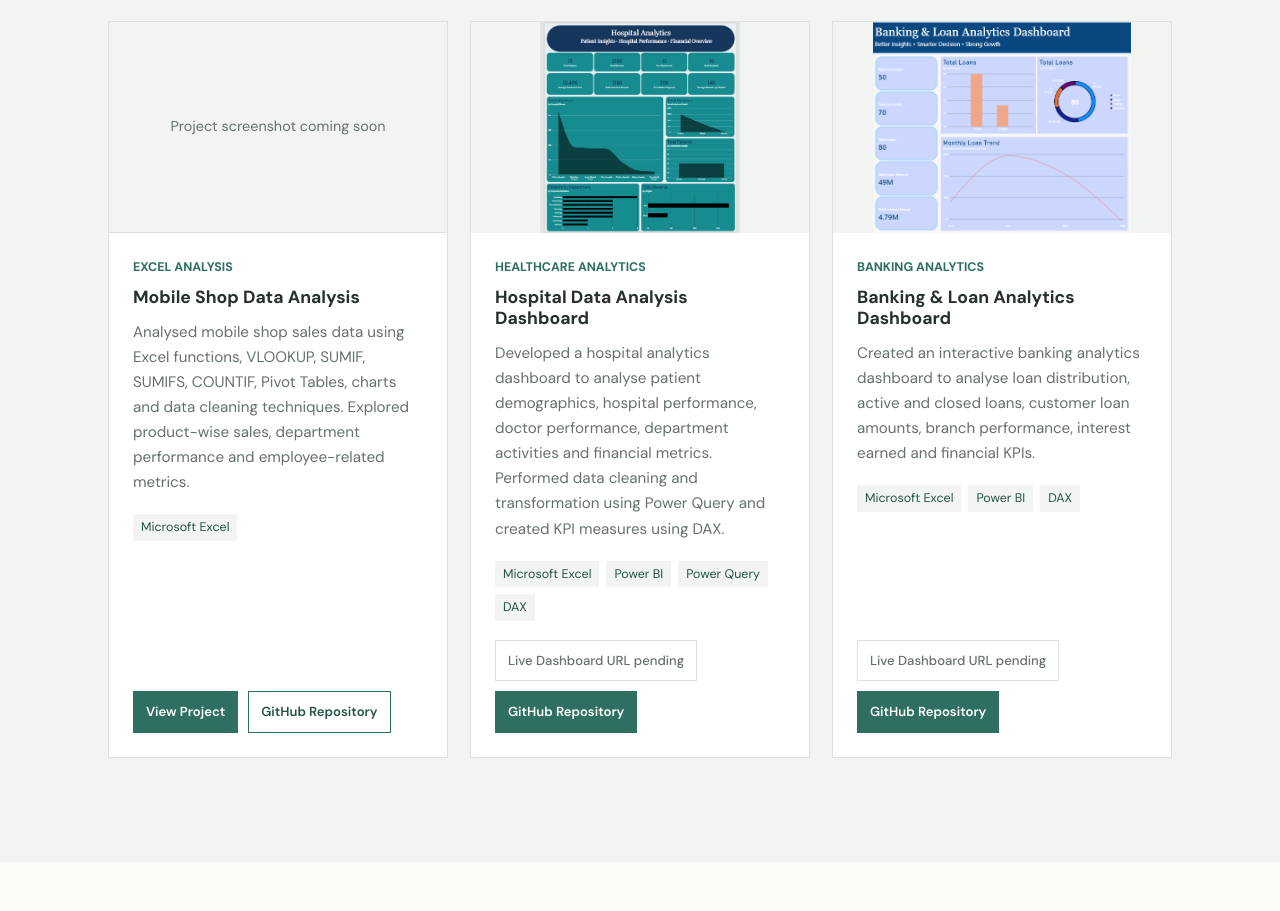
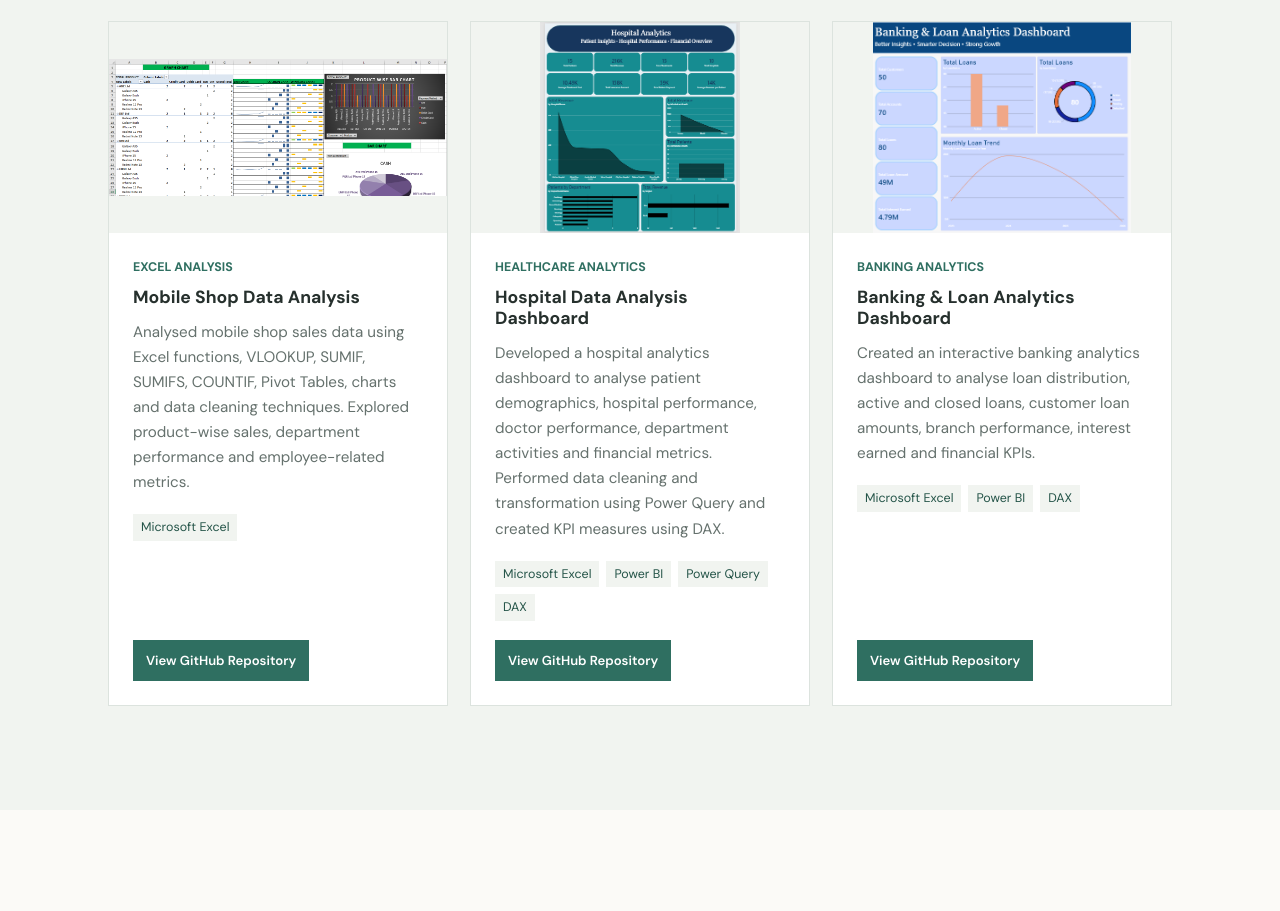
Before and after one commit to djsolanki-py/devanshi-portfolio, a plain HTML site: page index.html in a window 1280 px wide. Shown: the part 3532-4443 px from the top of the page. Drawn offline with Linux system fonts and the light colour scheme.

Commit message:
Update analytics project links and screenshot
Co-authored-by: Copilot <223556219+Copilot@users.noreply.github.com>

```diff
--- a/index.html
+++ b/index.html
@@ -170,17 +170,14 @@
           <p class="project-intro">Practical data analytics projects involving data cleaning, Excel reporting, Power BI dashboards, KPI analysis and business insights.</p>
           <div class="project-grid analytics-project-grid">
             <article class="project-card">
-              <div class="project-image-placeholder" role="img" aria-label="Mobile Shop Excel analysis screenshot not yet added">
-                <span>Project screenshot coming soon</span>
-              </div>
+              <img src="./images/Mobile%20Shop%20Data%20Analysis.png" alt="Mobile shop Excel analysis dashboard showing product-wise sales and payment-method charts" loading="lazy">
               <div class="project-content">
                 <p class="project-type">Excel analysis</p>
                 <h3>Mobile Shop Data Analysis</h3>
                 <p>Analysed mobile shop sales data using Excel functions, VLOOKUP, SUMIF, SUMIFS, COUNTIF, Pivot Tables, charts and data cleaning techniques. Explored product-wise sales, department performance and employee-related metrics.</p>
                 <div class="tags"><span>Microsoft Excel</span></div>
                 <div class="project-links project-actions">
-                  <a class="button button-primary" href="https://github.com/djsolanki-py/mobile-shop-excel-analysis/blob/main/Mobile_Shop_Project.xlsx" target="_blank" rel="noopener">View Project</a>
-                  <a class="button button-secondary" href="https://github.com/djsolanki-py/mobile-shop-excel-analysis" target="_blank" rel="noopener">GitHub Repository</a>
+                  <a class="button button-primary" href="https://github.com/djsolanki-py/mobile-shop-excel-analysis" target="_blank" rel="noopener">View GitHub Repository</a>
                 </div>
               </div>
             </article>
@@ -193,8 +190,7 @@
                 <p>Developed a hospital analytics dashboard to analyse patient demographics, hospital performance, doctor performance, department activities and financial metrics. Performed data cleaning and transformation using Power Query and created KPI measures using DAX.</p>
                 <div class="tags"><span>Microsoft Excel</span><span>Power BI</span><span>Power Query</span><span>DAX</span></div>
                 <div class="project-links project-actions">
-                  <span class="button button-secondary button-disabled" aria-disabled="true">Live Dashboard URL pending</span>
-                  <a class="button button-primary" href="https://github.com/djsolanki-py/hospital-data-analysis" target="_blank" rel="noopener">GitHub Repository</a>
+                  <a class="button button-primary" href="https://github.com/djsolanki-py/hospital-data-analysis" target="_blank" rel="noopener">View GitHub Repository</a>
                 </div>
               </div>
             </article>
@@ -207,8 +203,7 @@
                 <p>Created an interactive banking analytics dashboard to analyse loan distribution, active and closed loans, customer loan amounts, branch performance, interest earned and financial KPIs.</p>
                 <div class="tags"><span>Microsoft Excel</span><span>Power BI</span><span>DAX</span></div>
                 <div class="project-links project-actions">
-                  <span class="button button-secondary button-disabled" aria-disabled="true">Live Dashboard URL pending</span>
-                  <a class="button button-primary" href="https://github.com/djsolanki-py/banking-loan-analysis" target="_blank" rel="noopener">GitHub Repository</a>
+                  <a class="button button-primary" href="https://github.com/djsolanki-py/banking-loan-analysis" target="_blank" rel="noopener">View GitHub Repository</a>
                 </div>
               </div>
             </article>
```
Also changed, not shown: images/Mobile Shop Data Analysis.png (added).
